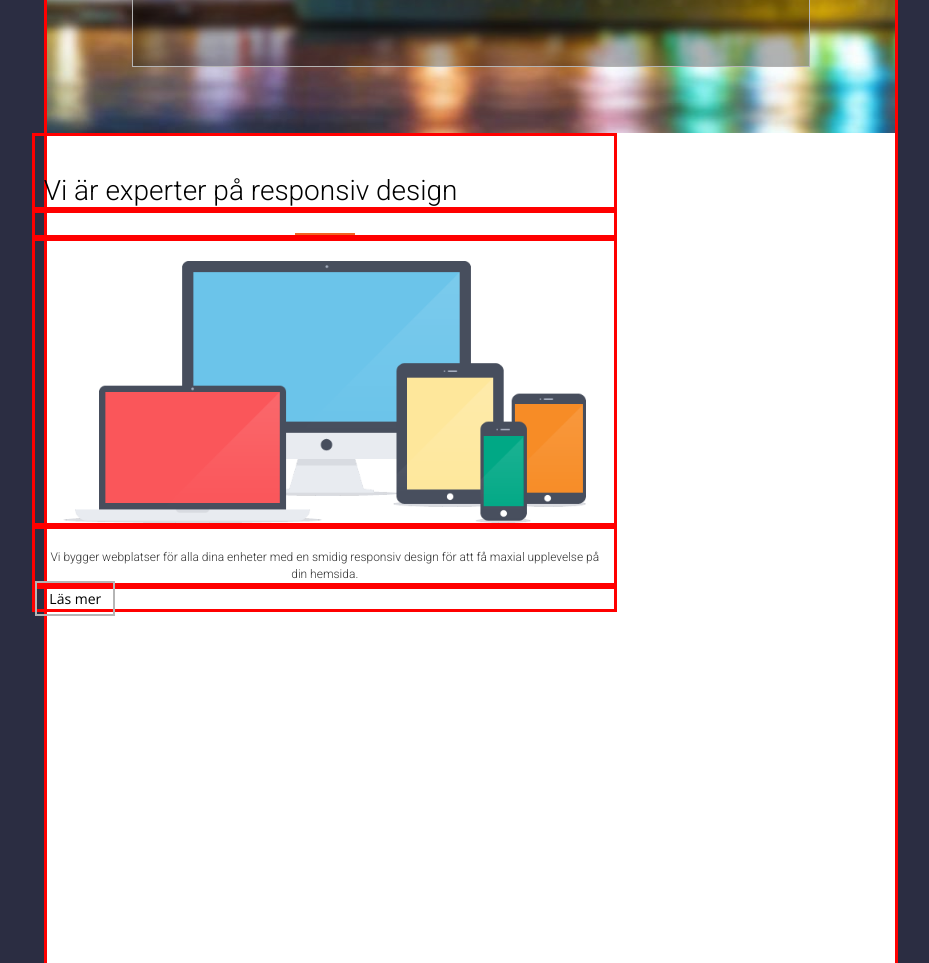
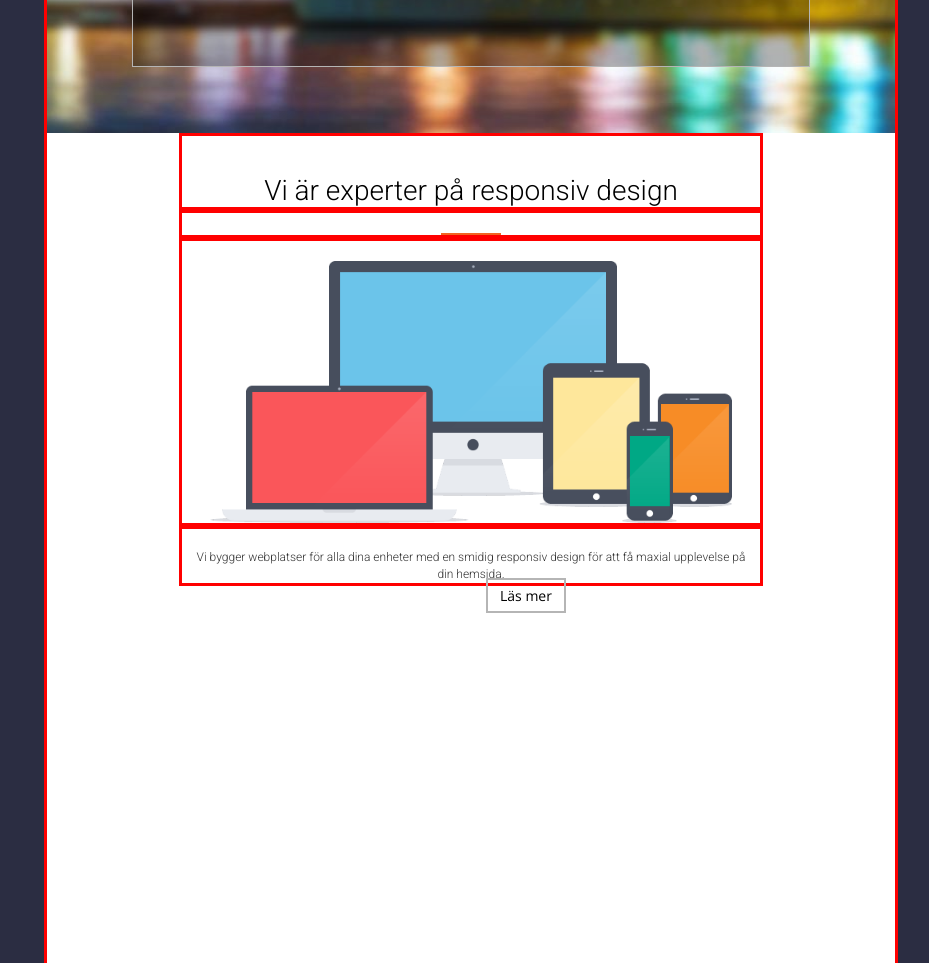
Before and after one commit to HumanDecoy/XLNTBOOT, a plain HTML site: page index.html in a window 1280 px wide. Shown: the part 700-1663 px from the top of the page, without its empty margins (169-1098 px from the left). Drawn offline with nearby package versions, Linux system fonts and the light colour scheme.

Commit message:
rows & columns on page-2

```diff
--- a/index.html
+++ b/index.html
@@ -54,25 +54,25 @@
   </section>
 
   <!-- PAGE-2 -->
-  <section class="container-fluid">
+  <section">
     <div class="page-2">
       <div class="row">
-        <div class="col-lg-8 col-sm-12 col-xs-12 col-centered">
+        <div class="col-lg-8 col-lg-offset-2 col-sm-12 col-xs-12">
           <h1 class="page-2-title-h1">Vi är experter på responsiv design</h1>
         </div>
       </div>
       <div class="row">
-        <div class="col-lg-8 col-sm-12 col-xs-12">
+        <div class="col-lg-8 col-lg-offset-2 col-sm-12 col-xs-12">
         <div class="orange-line"></div>
         </div>
       </div>
       <div class="row">
-        <div class="col-lg-8 col-sm-12 col-xs-12">
+        <div class="col-lg-8 col-lg-offset-2 col-sm-12 col-xs-12">
           <img src="img/responsive-web-design.png" alt="phone-tablet-laptop-desktop">
         </div>
       </div>
       <div class="row">
-        <div class="col-lg-8 col-sm-12 col-xs-12">
+        <div class="col-lg-8 col-lg-offset-2 col-sm-12 col-xs-12">
           <p class="page-2-p">
             Vi bygger webplatser för alla dina enheter
             med en smidig responsiv design
@@ -81,7 +81,7 @@
         </div>
       </div>
       <div class="row">
-        <div class="col-lg-8 col-sm-12 col-xs-12">
+        <div class="col-lg-2 col-lg-offset-6 col-sm-3 col-sm-offset-4 col-xs-4 col-xs-offset-3">
           <a href="views/responsive.html" class="btn-page-2">Läs mer</a>
         </div>
       </div>
--- a/main.css
+++ b/main.css
@@ -14,6 +14,7 @@ body{
 	padding-right: 0px;
   border: 3px red solid;
 }
+
 #containercolor{
 	background-color: #f2f2f2;
 }
@@ -87,6 +88,7 @@ body{
   font-size: 2em;
   padding: 4rem 0.3em 0 0.3em;
   margin: 0;
+  text-align: center;
 }
 .orange-line {
   width: 6rem;
```
